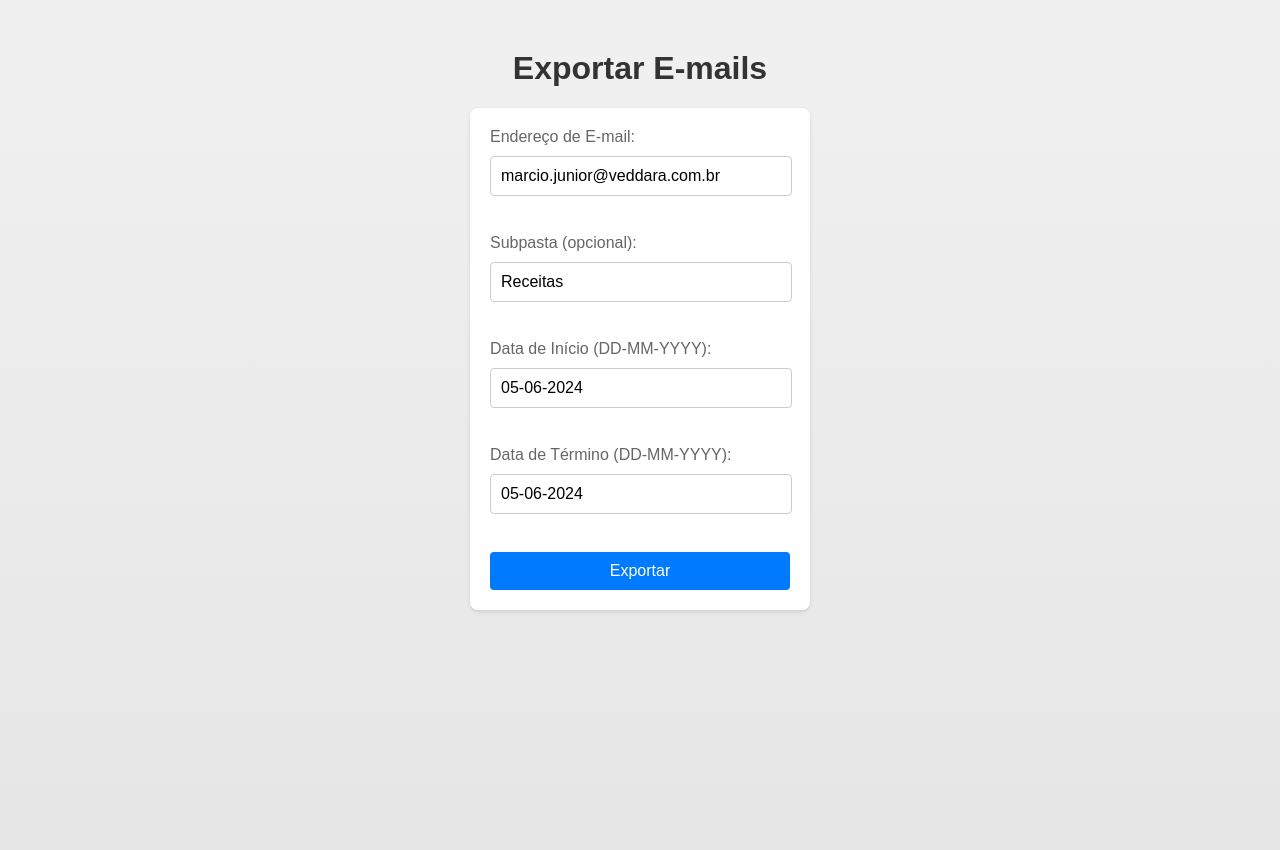
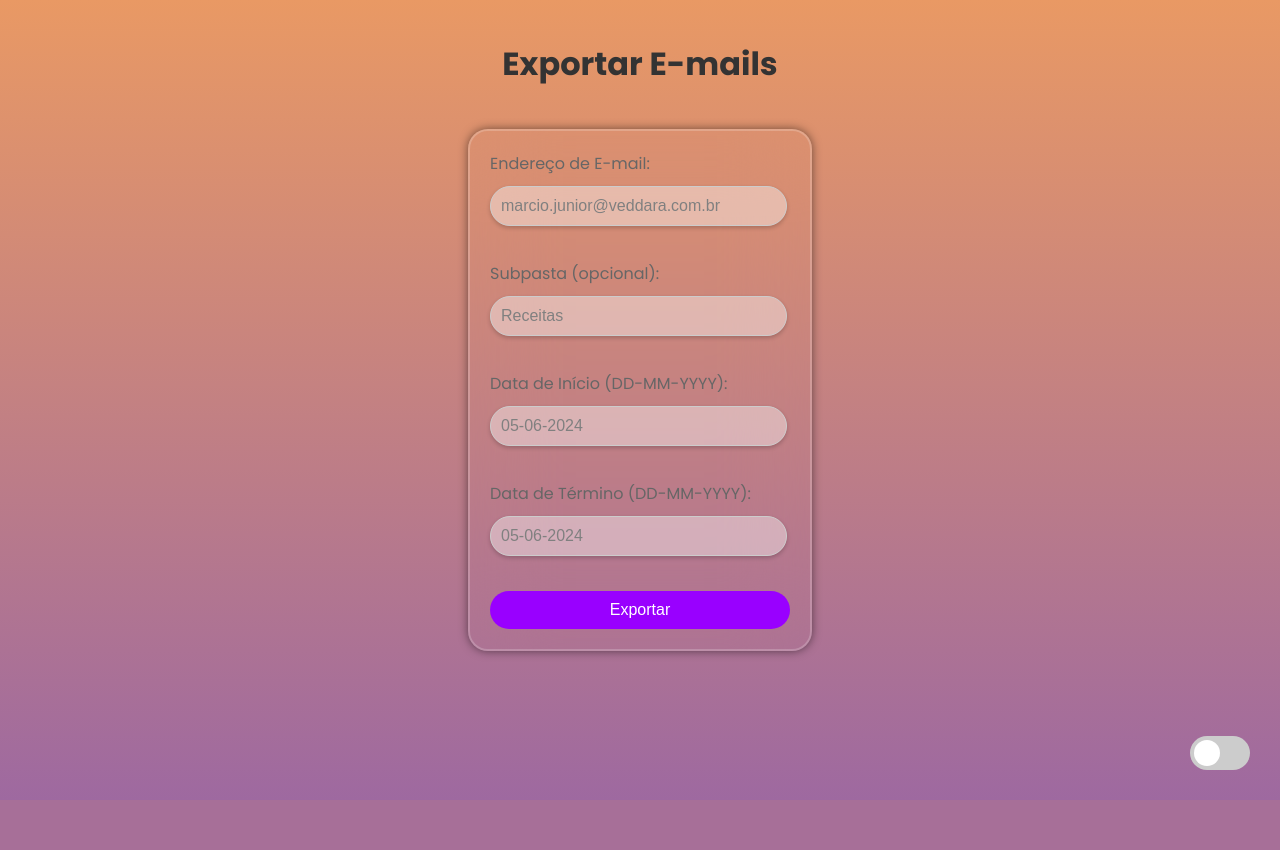
Before and after one commit to guiviaana/ExtractEmails, a Flask app: page / in a window 1280 px wide. After the commit the page ends 770 px from the top, so only its background shows below. Run offline with Flask 3, Linux system fonts and the light colour scheme.

Commit message:
adicionado alternar entre modo claro e escuro

```diff
--- a/static/style.css
+++ b/static/style.css
@@ -1,24 +1,47 @@
+/* Estilos para a página e formulário */
+@import url('https://fonts.googleapis.com/css2?family=Poppins:wght@300;400;500;600;700;800;900&display=swap');
+
 body, html {
     height: 100%;
     margin: 0;
     padding: 0;
-    font-family: Arial, sans-serif;
-    background: linear-gradient(to bottom, #f0f0f0, #e6e6e6); /* Fundo degradê */
+    font-family: 'Poppins', sans-serif;
+    background: linear-gradient(to bottom, #e99964, #9e69a0);
+    transition: background-color 0.4s ease; /* Adiciona uma transição suave */
+}
+
+body.dark-mode, body.dark-mode html {
+    background: #212121;
 }
 
 h1 {
+    padding-top: 40px;
+    padding-bottom: 20px;
     text-align: center;
-    margin-top: 50px;
+    margin-top: 0px;
     color: #333;
+    transition: color 0.4s ease; /* Adiciona uma transição suave para a cor do texto */
+}
+
+body.dark-mode h1 {
+    color: #646464;
 }
 
 form {
     width: 300px;
     margin: 0 auto;
-    background: #fff;
+    background: transparent;
+    border: 2px solid rgba(255, 255, 255, .2);
+    backdrop-filter: blur(40px);
+    box-shadow: 0 0 10px rgba(0, 0, 0, .5);
+    color: white;
+    border-radius: 20px;
     padding: 20px;
-    border-radius: 8px;
-    box-shadow: 0 2px 4px rgba(0, 0, 0, 0.1);
+    transition: background-color 0.4s ease; /* Adiciona uma transição suave */
+}
+
+body.dark-mode form {
+    background-color: #333; /* Adiciona cor de fundo diferente para o modo escuro */
 }
 
 label {
@@ -27,21 +50,33 @@ label {
     color: #666;
 }
 
+body.dark-mode label {
+    color: #929292;
+}
+
 input[type="text"] {
-    width: calc(100% - 20px);
+    margin-bottom: 10px;
+    font-size: 16px;
+    border: 1px solid #ccc;
+    border-radius: 20px;
     padding: 10px;
-    margin-bottom: 20px;
-    border: 1px solid #ccc;
-    border-radius: 4px;
-    font-size: 16px;
+    background-color: rgba(255, 255, 255, 0.4);
+    box-shadow: 0 2px 4px rgba(0, 0, 0, 0.2);
+    min-width: 275px;
+    color: gray;
+}
+
+body.dark-mode input[type="text"] {
+    background-color: #171717;
+    color: #424242;
 }
 
 button[type="submit"] {
     width: 100%;
     padding: 10px;
-    background: #007bff;
+    background: #9900ff;
     border: none;
-    border-radius: 4px;
+    border-radius: 20px;
     color: #fff;
     font-size: 16px;
     cursor: pointer;
@@ -49,7 +84,7 @@ button[type="submit"] {
 }
 
 button[type="submit"]:hover {
-    background: #0056b3;
+    background: #2c0049;
 }
 
 ul {
@@ -58,7 +93,12 @@ ul {
 }
 
 li {
+    position: relative;
     margin-bottom: 10px;
+    color: #333;
+}
+
+body.dark-mode li {
     color: #333;
 }
 
@@ -86,3 +126,92 @@ strong {
     color: #155724;
     border-color: #c3e6cb;
 }
+
+.close-btn {
+    position: absolute;
+    top: 5px;
+    right: 10px;
+    background: none;
+    border: none;
+    color: #aaa;
+    font-size: 20px;
+    cursor: pointer;
+}
+
+.close-btn:hover {
+    color: #000;
+}
+
+/* Toggle Button */
+.toggle-container {
+    position: absolute;
+    bottom: 20px;
+    right: 30px;
+}
+
+.switch {
+    position: relative;
+    display: inline-block;
+    width: 60px;
+    height: 34px;
+}
+
+.switch input {
+    opacity: 0;
+    width: 0;
+    height: 0;
+}
+
+.slider {
+    position: absolute;
+    cursor: pointer;
+    top: 0;
+    left: 0;
+    right: 0;
+    bottom: 0;
+    background-color: #ccc;
+    transition: .4s;
+    border-radius: 34px;
+}
+
+.slider:before {
+    position: absolute;
+    content: "";
+    height: 26px;
+    width: 26px;
+    left: 4px;
+    bottom: 4px;
+    background-color: white;
+    transition: .4s;
+    border-radius: 50%;
+}
+
+input:checked + .slider {
+    background-color: #2196F3;
+}
+
+input:checked + .slider:before {
+    transform: translateX(26px);
+}
+
+/* Dark Mode Styles */
+body.dark-mode {
+    background: #212121;
+}
+
+body.dark-mode h1 {
+    color: #646464;
+}
+
+body.dark-mode label {
+    color: #929292;
+}
+
+body.dark-mode input[type="text"] {
+    background-color: #171717;
+    color: #424242;
+}
+
+body.dark-mode li {
+    color: #333;
+}
--- a/templates/index.html
+++ b/templates/index.html
@@ -1,60 +1,89 @@
 <!doctype html>
 <html lang="en">
 <head>
-    <!-- Link para o arquivo CSS que estiliza a página -->
     <link rel="stylesheet" type="text/css" href="{{ url_for('static', filename='style.css') }}">
-    <!-- Define o charset da página como UTF-8 -->
     <meta charset="UTF-8">
-    <!-- Configura a viewport para dispositivos móveis -->
     <meta name="viewport" content="width=device-width, initial-scale=1.0">
-    <!-- Define o título da página -->
     <title>Exportar E-mails</title>
     <script>
-        // Código JavaScript que será executado quando o DOM estiver carregado
         document.addEventListener("DOMContentLoaded", function() {
             var today = new Date();
             var day = String(today.getDate()).padStart(2, '0');
-            var month = String(today.getMonth() + 1).padStart(2, '0'); // Janeiro é 0!
+            var month = String(today.getMonth() + 1).padStart(2, '0');
             var year = today.getFullYear();
-
             var todayDate = day + '-' + month + '-' + year;
-
-            // Define a data de hoje nos campos de data de início e término
             document.getElementById('start_date').value = todayDate;
             document.getElementById('end_date').value = todayDate;
+
+            // Adiciona event listeners para os botões de fechar
+            var closeButtons = document.querySelectorAll('.close-btn');
+            closeButtons.forEach(function(button) {
+                button.addEventListener('click', function() {
+                    var alert = this.parentElement;
+                    var alertContainer = alert.parentElement;
+                    alertContainer.removeChild(alert);
+
+                    // Verifica se há mais alertas restantes
+                    if (alertContainer.children.length === 0) {
+                        var flashMessages = alertContainer.parentElement;
+                        flashMessages.parentElement.removeChild(flashMessages);
+                    }
+                });
+            });
+
+            // Verifica se a preferência de tema foi salva no localStorage
+            if (localStorage.getItem('theme') === 'dark') {
+                document.body.classList.add('dark-mode');
+                document.getElementById('theme-toggle').checked = true;
+            }
+
+            // Adiciona um listener ao botão toggle para mudar o tema
+            document.getElementById('theme-toggle').addEventListener('change', function() {
+                if (this.checked) {
+                    document.body.classList.add('dark-mode');
+                    localStorage.setItem('theme', 'dark');
+                } else {
+                    document.body.classList.remove('dark-mode');
+                    localStorage.setItem('theme', 'light');
+                }
+            });
         });
     </script>
 </head>
 <body>
-    <!-- Título principal da página -->
     <h1>Exportar E-mails</h1>
-    <!-- Exibição de mensagens flash -->
+
+    <div class="toggle-container">
+        <label class="switch">
+            <input type="checkbox" id="theme-toggle">
+            <span class="slider"></span>
+        </label>
+    </div>
+
     {% with messages = get_flashed_messages(with_categories=true) %}
         {% if messages %}
             <div class="flash-messages">
                 <ul>
                 {% for category, message in messages %}
-                    <li class="flash-{{ category }}"><strong>{{ category }}:</strong> {{ message }}</li>
+                    <li class="flash-{{ category }}">
+                        <button class="close-btn">&times;</button>
+                        <strong>{{ category }}:</strong> {{ message }}
+                    </li>
                 {% endfor %}
                 </ul>
             </div>
         {% endif %}
     {% endwith %}
-    <!-- Formulário para exportação de e-mails -->
+
     <form method="post">
         <label for="email_address">Endereço de E-mail:</label>
         <input type="text" id="email_address" name="email_address" value="marcio.junior@veddara.com.br"><br><br>
-
         <label for="subfolder_name">Subpasta (opcional):</label>
         <input type="text" id="subfolder_name" name="subfolder_name" value="Receitas"><br><br>
-
         <label for="start_date">Data de Início (DD-MM-YYYY):</label>
         <input type="text" id="start_date" name="start_date"><br><br>
-
         <label for="end_date">Data de Término (DD-MM-YYYY):</label>
         <input type="text" id="end_date" name="end_date"><br><br>
-
-        <!-- Botão para submeter o formulário -->
         <button type="submit">Exportar</button>
     </form>
 </body>
```
